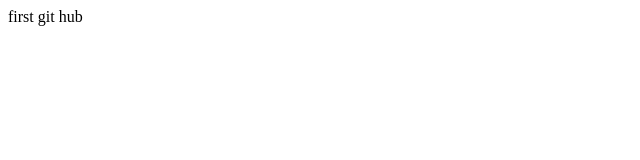
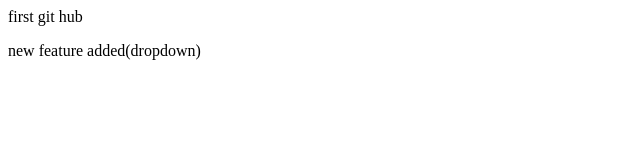
Before and after one commit to Nikhil-Diggibyte/localrepo, a plain HTML site: page index.html in a window 1280 px wide. Shown: the whole page, without its empty margins (0-640 px from the left). Drawn offline with Linux system fonts and the light colour scheme.

```diff
--- a/index.html
+++ b/index.html
@@ -1 +1,2 @@
 <p>first git hub</p>
+<p>new feature added(dropdown)</p>
```
